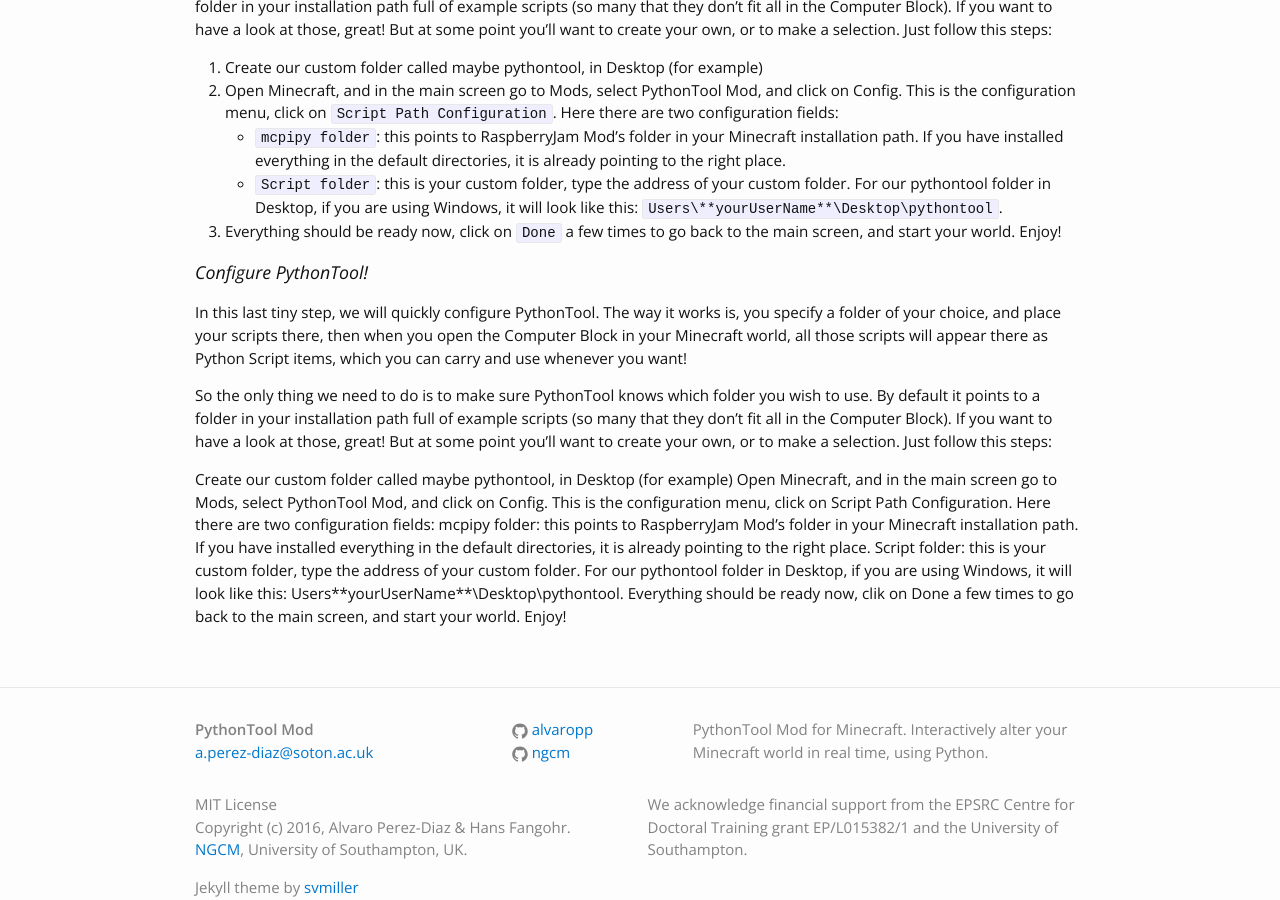
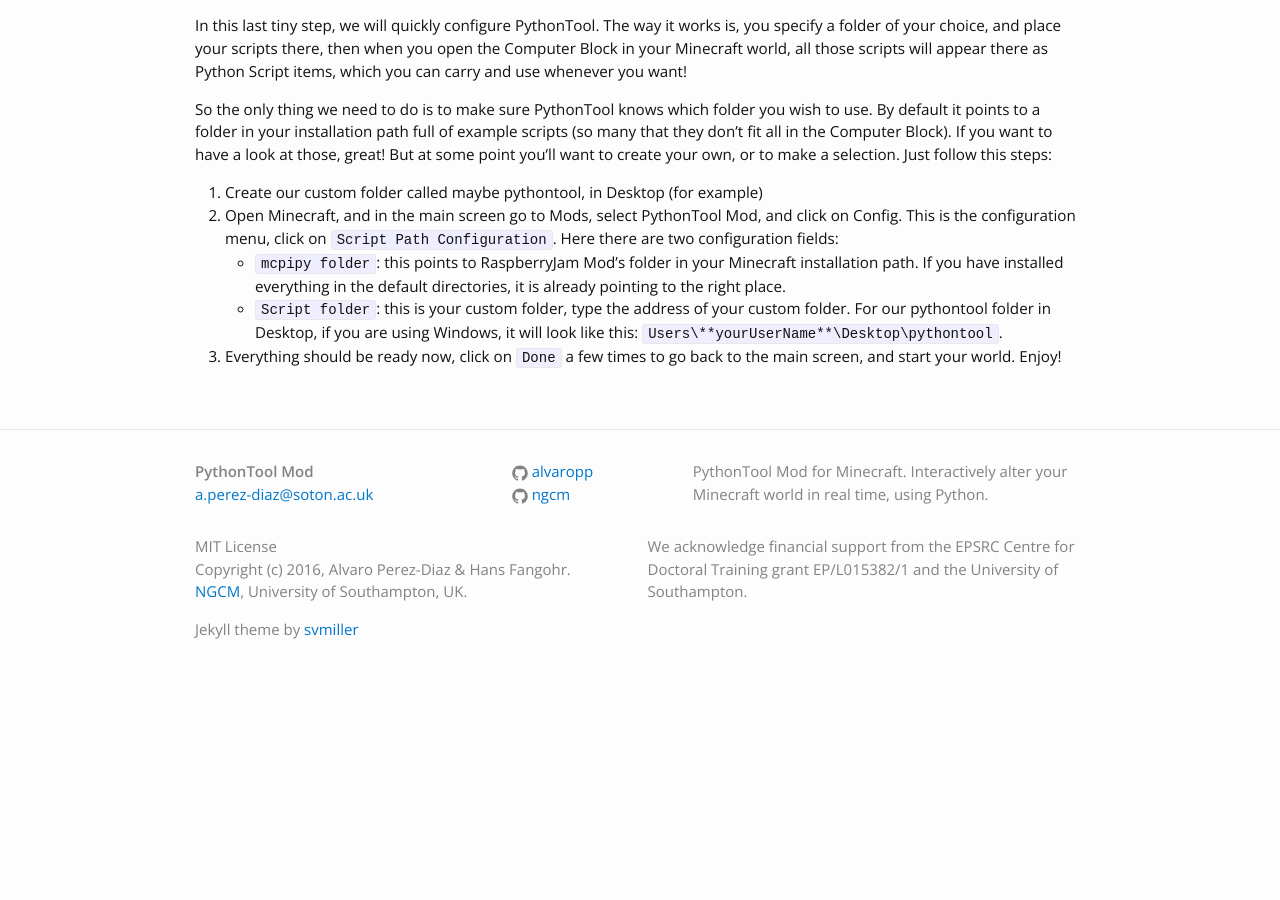
Before and after one commit to ngcm/PythonTool-Mod, a Jekyll site: the page built from pages/installation.md, in a window 1280 px wide and 900 px high, scrolled down 1863 px. Built offline with Jekyll 4.4.1, drawn with Linux system fonts in a browser that asks for light colours; after the commit the page ends 2563 px from its top, so only the background shows below that; some of the changed text lies outside the part shown.

```diff
--- a/pages/installation.md
+++ b/pages/installation.md
@@ -66,15 +70,3 @@
    * `mcpipy folder`: this points to RaspberryJam Mod's folder in your Minecraft installation path. If you have installed everything in the default directories, it is already pointing to the right place.
    * `Script folder`: this is your custom folder, type the address of your custom folder. For our pythontool folder in Desktop, if you are using Windows, it will look like this: `Users\**yourUserName**\Desktop\pythontool`.
 3. Everything should be ready now, click on `Done` a few times to go back to the main screen, and start your world. Enjoy!
-
-### Configure PythonTool!
-
-In this last tiny step, we will quickly configure PythonTool. The way it works is, you specify a folder of your choice, and place your scripts there, then when you open the Computer Block in your Minecraft world, all those scripts will appear there as Python Script items, which you can carry and use whenever you want!
-
-So the only thing we need to do is to make sure PythonTool knows which folder you wish to use. By default it points to a folder in your installation path full of example scripts (so many that they don't fit all in the Computer Block). If you want to have a look at those, great! But at some point you'll want to create your own, or to make a selection. Just follow this steps:
-
-Create our custom folder called maybe pythontool, in Desktop (for example)
-Open Minecraft, and in the main screen go to Mods, select PythonTool Mod, and click on Config. This is the configuration menu, click on Script Path Configuration. Here there are two configuration fields:
-mcpipy folder: this points to RaspberryJam Mod's folder in your Minecraft installation path. If you have installed everything in the default directories, it is already pointing to the right place.
-Script folder: this is your custom folder, type the address of your custom folder. For our pythontool folder in Desktop, if you are using Windows, it will look like this: Users\**yourUserName**\Desktop\pythontool.
-Everything should be ready now, clik on Done a few times to go back to the main screen, and start your world. Enjoy!
```
Also changed, not shown: other parts of pages/installation.md (+4 -0 lines).
